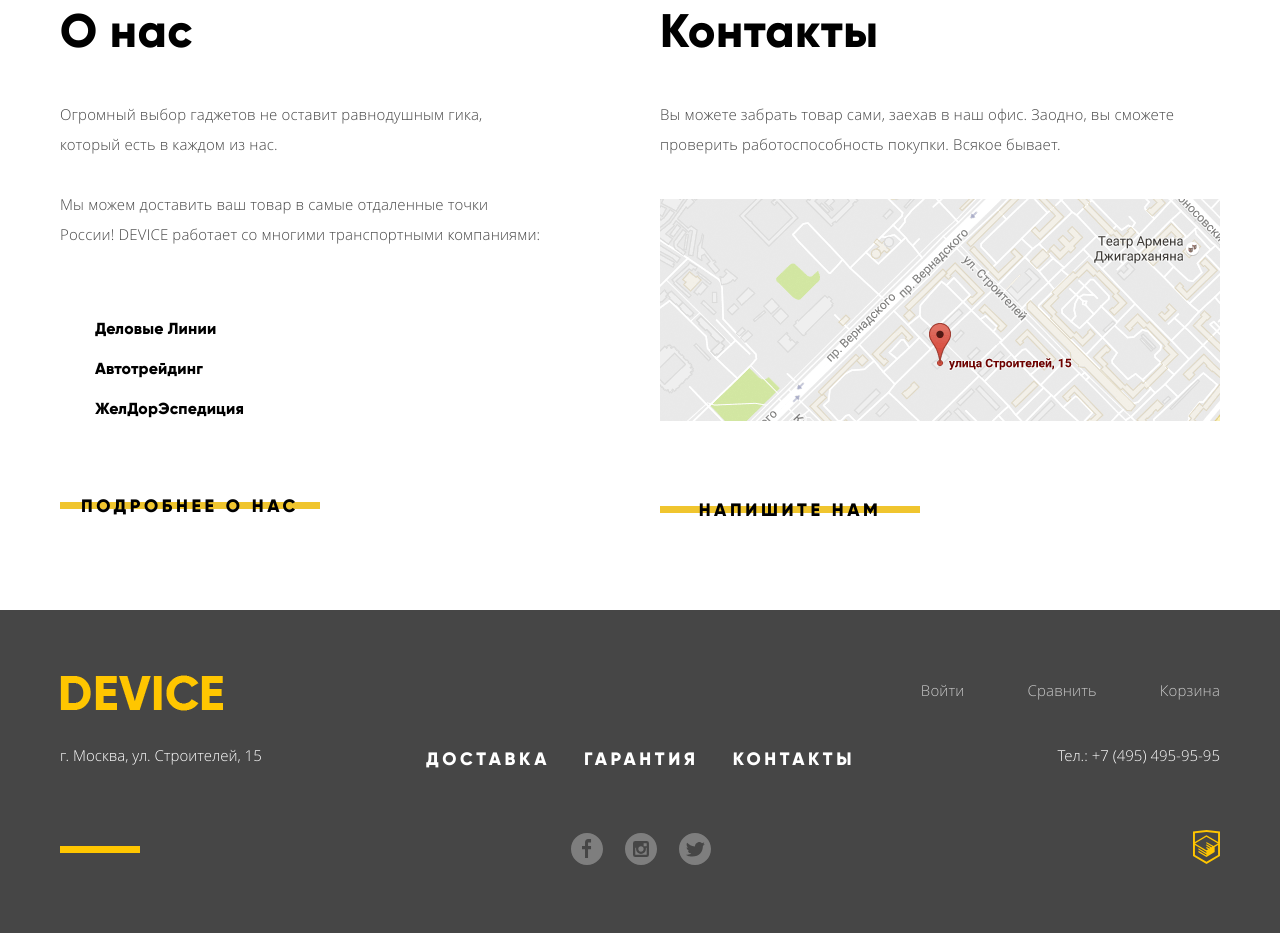
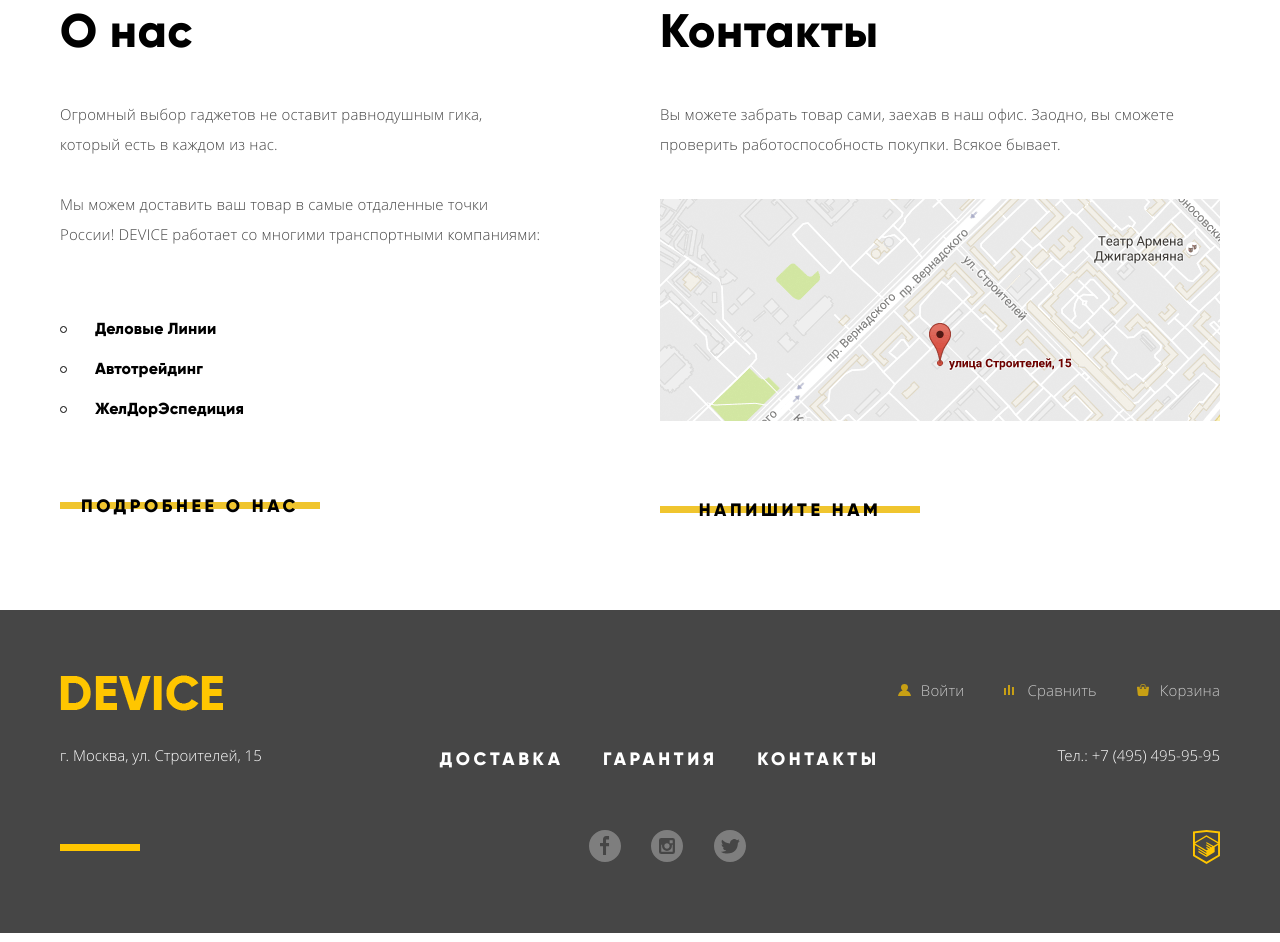
Before and after one commit to ala-yakushava/419137-device, a plain HTML site: page index.html in a window 1280 px wide. Shown: the part 1855-2797 px from the top of the page. Drawn offline with Linux system fonts and the light colour scheme.

Commit message:
Иконки главной страницы и подвал.

```diff
--- a/css/style.css
+++ b/css/style.css
@@ -77,7 +77,6 @@
 }
 
 .main-header ul,
-.main-footer ul,
 .container ul {
   margin: 0;
   padding: 0;
@@ -108,10 +107,24 @@
 }
 
 .header-navigation form {
+  position: relative;
+
   display: flex;
-  justify-content: space-between;
 
   width: 440px;
+}
+
+.header-navigation form::before {
+  content: "";
+
+  position: absolute;
+  top: 15px;
+  left: 0px;
+
+  width: 20px;
+  height: 20px;
+
+  background: url(../img/search.svg) no-repeat 0 0;
 }
 
 .search {
@@ -168,12 +181,10 @@
 }
 
 .search-button:active {
-  z-index: 1;
-
   color: #747474;
 }
 
-.header-navigation .user-navigation {
+.main-header .user-navigation {
   display: flex;
   justify-content: space-between;
 
@@ -185,6 +196,8 @@
 }
 
 .user-navigation a {
+  position: relative;
+
   padding-left: 25px;
 }
 
@@ -194,6 +207,45 @@
 
 .user-navigation .compare {
   margin-right: 40px;
+}
+
+.main-header .login::before {
+  content: "";
+
+  position: absolute;
+  top: 4px;
+  left: 0px;
+
+  width: 15px;
+  height: 15px;
+
+  background: url(../img/user.svg) no-repeat 0 0;
+}
+
+.main-header .compare::before {
+  content: "";
+
+  position: absolute;
+  top: 5px;
+  left: 0px;
+
+  width: 15px;
+  height: 15px;
+
+  background: url(../img/compare.svg) no-repeat 0 0;
+}
+
+.main-header .cart::before {
+  content: "";
+
+  position: absolute;
+  top: 4px;
+  left: 0px;
+
+  width: 15px;
+  height: 15px;
+
+  background: url(../img/cart.svg) no-repeat 0 0;
 }
 
 .site-navigation {
@@ -220,7 +272,22 @@
 }
 
 .hidden {
+  position: relative;
+
   padding-right: 35px;
+}
+
+.hidden::before {
+  content: "";
+
+  position: absolute;
+  top: 4px;
+  right: 10px;
+
+  width: 15px;
+  height: 15px;
+
+  background: url(../img/plus.svg) no-repeat 0 0;
 }
 
 .site-navigation-header li:first-child a {
@@ -657,6 +724,7 @@
 }
 
 .about-item {
+  position: relative;
   padding-left: 35px;
 
   font-family: "Gilroy", "Verdana", sans-serif;
@@ -664,6 +732,19 @@
   line-height: 40px;
   font-weight: 800;
   color: #000000;
+}
+
+.about-item::before {
+  content: "";
+
+  position: absolute;
+  top: 17px;
+  left: 0px;
+
+  width: 5px;
+  height: 5px;
+  border: 1px solid #050505;
+  border-radius: 50%;
 }
 
 .company .button {
@@ -695,36 +776,71 @@
 
 .main-footer > div {
   display: flex;
-  justify-content: space-between;
   align-items: flex-start;
 
   width: 1160px;
   margin: 0 auto;
 }
 
-.main-footer .middle-row {
-  align-items: flex-end;
-  padding-top: 20px;
-  padding-bottom: 60px;
-}
-
-.main-footer .bottom-row::before {
-  content: "";
-
-  width: 80px;
-  height: 16px;
-
-  background-color: transparent;
-  border-bottom: 7px solid #ffc600;
+.main-footer > div:first-child {
+  margin-bottom: 20px;
 }
 
 .user-navigation-footer {
   display: flex;
+
+  margin: 0;
+  margin-left: auto;
+  padding: 0;
+
+  list-style: none;
 }
 
 .user-navigation-footer a {
-  margin-left: 63px;
+  position: relative;
+
+  padding-left: 63px;
+
   opacity: 0.7;
+}
+
+.main-footer .login::before {
+  content: "";
+
+  position: absolute;
+  top: 4px;
+  left: 40px;
+
+  width: 15px;
+  height: 15px;
+
+  background: url(../img/user-yellow.svg) no-repeat 0 0;
+}
+
+.main-footer .compare::before {
+  content: "";
+
+  position: absolute;
+  top: 5px;
+  left: 40px;
+
+  width: 15px;
+  height: 15px;
+
+  background: url(../img/compare-yellow.svg) no-repeat 0 0;
+}
+
+.main-footer .cart::before {
+  content: "";
+
+  position: absolute;
+  top: 4px;
+  left: 40px;
+
+  width: 15px;
+  height: 15px;
+
+  background: url(../img/cart-yellow.svg) no-repeat 0 0;
 }
 
 .user-navigation-footer a[href]:hover,
@@ -736,51 +852,100 @@
   opacity: 0.3;
 }
 
+.main-footer > div:nth-child(2) {
+  margin-bottom: 60px;
+}
+
 .contact {
   color: #ffffff;
   letter-spacing: 0;
   font-style: normal;
 }
 
-.main-footer .site-navigation-footer {
+.site-navigation-footer {
   display: flex;
-  padding-right: 38px;
+  flex-wrap: wrap;
+  justify-content: space-between;
+  align-self: flex-end;
+
+  width: 440px;
+  margin: 0 auto;
+  padding: 0 10px;
+
+  list-style: none;
 }
 
-.site-navigation-footer a {
-  margin: 0 17px;
+.main-footer div:nth-child(3)::before {
+  content: "";
+
+  width: 80px;
+  height: 7px;
+  margin-top: 14px;
+
+  background-color: #ffc600;
 }
 
 .main-footer .social {
   display: flex;
-  padding-right: 52px;
+  flex-wrap: wrap;
+  justify-content: space-between;
+
+  width: 160px;
+  margin: 0 auto;
+  padding: 0 10px;
+
+  list-style: none;
 }
 
 .social a {
+  position: relative;
+
   display: block;
 
-  width: 38px;
-  height: 38px;
-  margin: 0 8px;
+  width: 35px;
+  height: 35px;
 }
 
-.social a::before {
+.social-facebook::before {
   content: "";
 
-  display: block;
-  width: 38px;
-  height: 38px;
+  position: absolute;
+  top: 0;
+  left: 2px;
 
-  background: url(../img/fb.svg) no-repeat center;
+  width: 32px;
+  height: 32px;
+
+  background: url(../img/fb.svg) no-repeat 0 0;
   opacity: 0.3;
 }
 
-.social .social-instagram::before {
-  background-image: url(../img/instagram.svg);
+.social-instagram::before {
+  content: "";
+
+  position: absolute;
+  top: 0;
+  left: 2px;
+
+  width: 32px;
+  height: 32px;
+
+  background: url(../img/instagram.svg) no-repeat 0 0;
+  opacity: 0.3;
 }
 
-.social .social-tw::before {
-  background-image: url(../img/twitter.svg);
+.social-twitter::before {
+  content: "";
+
+  position: absolute;
+  top: 0;
+  left: 2px;
+
+  width: 32px;
+  height: 32px;
+
+  background: url(../img/twitter.svg) no-repeat 0 0;
+  opacity: 0.3;
 }
 
 .social a:hover::before,
--- a/index.html
+++ b/index.html
@@ -202,17 +202,17 @@
       </section>
     </main>
     <footer class="main-footer">
-      <div class="top-row">
+      <div>
         <div class="main-footer-logo">
           <a class="main-logo"><img src="img/logo-yellow.png" width="163" height="36" alt="Интернет-магазин «Device»"></a>
         </div>
         <ul class="user-navigation-footer">
-          <li class="login"><a href="#">Войти</a></li>
-          <li class="compare"><a href="#">Сравнить</a></li>
-          <li class="cart"><a href="#">Корзина</a></li>
+          <li><a class="login" href="#">Войти</a></li>
+          <li><a class="compare" href="#">Сравнить</a></li>
+          <li><a class="cart" href="#">Корзина</a></li>
         </ul>
       </div>
-      <div class="middle-row">
+      <div>
         <address class="contact">г. Москва, ул. Строителей, 15</address>
         <ul class="site-navigation site-navigation-footer">
           <li><a href="#">Доставка</a></li>
@@ -223,11 +223,11 @@
           <a class="contact" href="tel:+74954959595">Тел.: +7 (495) 495-95-95</a>
         </div>
       </div>
-      <div class="bottom-row">
+      <div>
         <ul class="social">
-          <li><a class="social-fb" href="#"><span class="visually-hidden">Вконтакте</span></a></li>
+          <li><a class="social-facebook" href="#"><span class="visually-hidden">Вконтакте</span></a></li>
           <li><a class="social-instagram" href="#"><span class="visually-hidden">Фейсбук</span></a></li>
-          <li><a class="social-tw" href="#"><span class="visually-hidden">Инстаграм</span></a></li>
+          <li><a class="social-twitter" href="#"><span class="visually-hidden">Инстаграм</span></a></li>
         </ul>
         <div class="copyright">
           <a href="https://htmlacademy.ru/intensive/htmlcss"><img src="img/logo-html.svg" width="27" height="35" alt="HTML Academy"></a>
```
Also changed, not shown: catalog.html (+8 -8 lines), img/cart-yellow.svg (added), img/compare-yellow.svg (added), img/user-yellow.svg (added).
